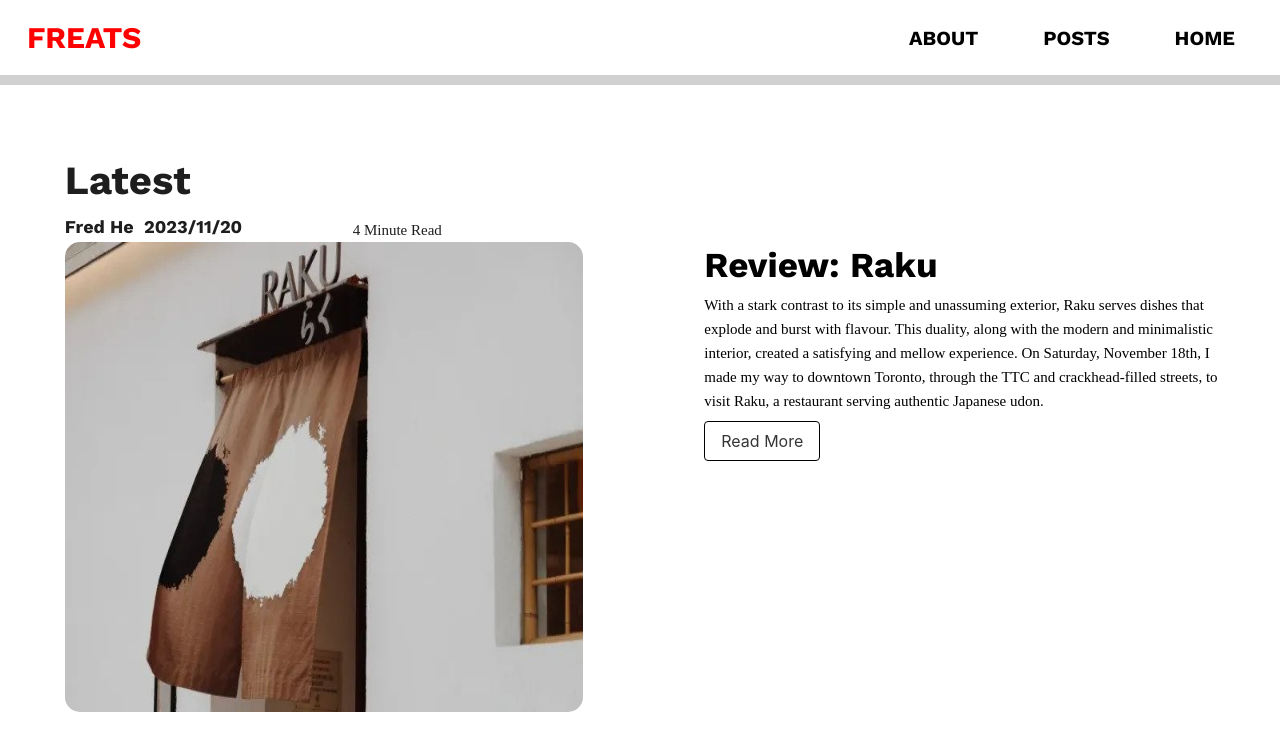
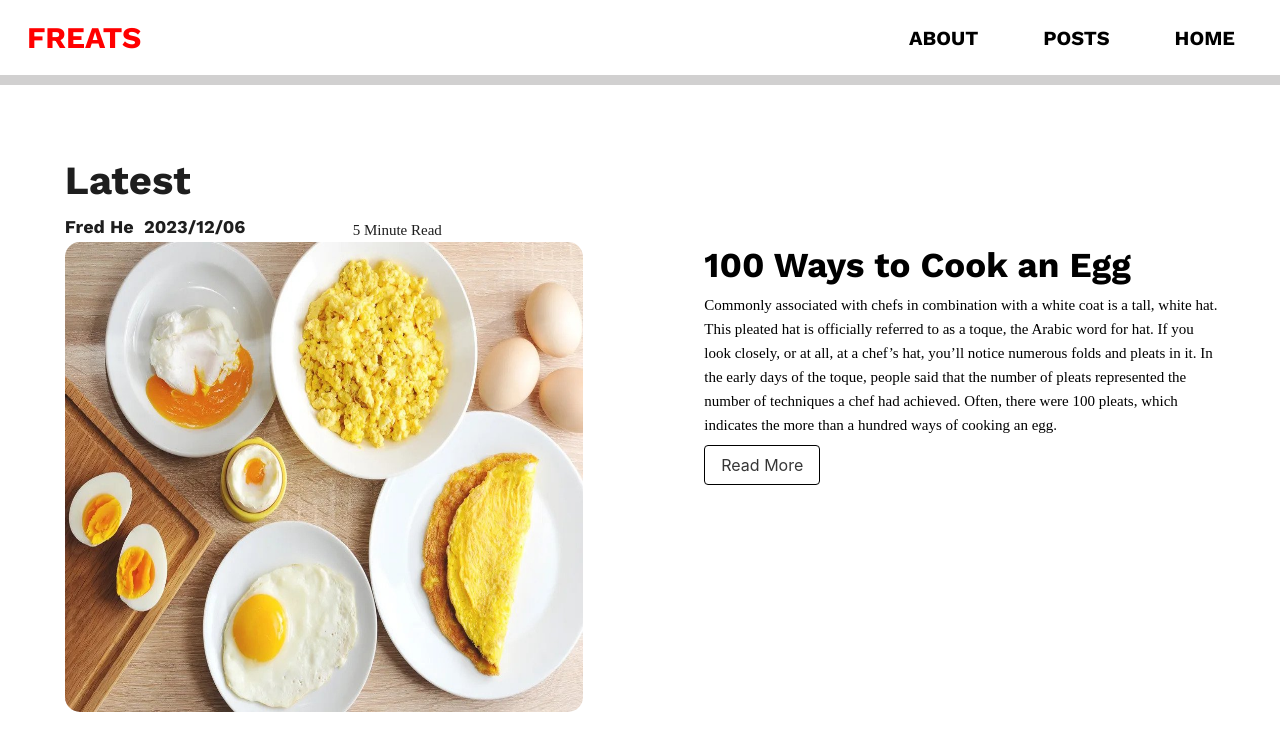
Before and after one commit to fredh2006/freats_blog, a Vue app in the folder freats-blog/: page /home in a window 1280 px wide. Shown: the top 750 px of the page. Built offline with nearby package versions, Linux system fonts and the light colour scheme; a web font is replaced by a local one.

Commit message:
new post

```diff
--- a/freats-blog/src/views/HomeView.vue
+++ b/freats-blog/src/views/HomeView.vue
@@ -11,19 +11,20 @@ import TheHighlightBanner from '../components/TheHighlightBanner.vue'
       <div class="container left column">
         <h1 class="latest">Latest</h1>
         <div class="metadata-container">
-          <div class="metadata metadata-text">Fred He&nbsp; 2023/11/20</div>
-          <div class="date metadata-text">4 Minute Read</div>
+          <div class="metadata metadata-text">Fred He&nbsp; 2023/12/06</div>
+          <div class="date metadata-text">5 Minute Read</div>
         </div>
-        <img src="../../public/raku.jpg" class="preview-image" @click="click" />
+        <img src="../../public/eggs.jpg" class="preview-image" @click="click" />
       </div>
       <div class="container right column" id="home-text">
-        <h1 class="preview-title">Review: Raku</h1>
+        <h1 class="preview-title">100 Ways to Cook an Egg</h1>
         <h1 class="preview-content">
-          With a stark contrast to its simple and unassuming exterior, Raku serves dishes that
-          explode and burst with flavour. This duality, along with the modern and minimalistic
-          interior, created a satisfying and mellow experience. On Saturday, November 18th, I made
-          my way to downtown Toronto, through the TTC and crackhead-filled streets, to visit Raku, a
-          restaurant serving authentic Japanese udon.
+          Commonly associated with chefs in combination with a white coat is a tall, white hat. This
+          pleated hat is officially referred to as a toque, the Arabic word for hat. If you look
+          closely, or at all, at a chef’s hat, you’ll notice numerous folds and pleats in it. In the
+          early days of the toque, people said that the number of pleats represented the number of
+          techniques a chef had achieved. Often, there were 100 pleats, which indicates the more
+          than a hundred ways of cooking an egg.
         </h1>
         <div class="button-container">
           <button class="button read-more" @click="click">Read More</button>
@@ -37,7 +38,7 @@ import TheHighlightBanner from '../components/TheHighlightBanner.vue'
 export default {
   methods: {
     click() {
-      this.$router.push('/posts/655c3659a441238a7fc3222f')
+      this.$router.push('/posts/65714f598781241967c452ef')
     }
   }
 }
--- a/freats-blog/src/views/PostsView.vue
+++ b/freats-blog/src/views/PostsView.vue
@@ -76,11 +76,14 @@ export default {
         .then((response) => {
           this.posts = response.data
 
+          let postCount = 0;
+
           /**
            * loops through posts and creates a post card w/ all info
            */
           for (let i = this.posts.length-1; i >= 0; i--) {
             //turns date format from dashes to slashes
+
             this.placeholder = this.posts[i].date.substring(0, 10)
             this.slashDate = this.placeholder.replace('-', '/')
             this.date = this.slashDate.replace('-', '/')
@@ -153,11 +156,13 @@ export default {
             cardContent.appendChild(para)
             card.appendChild(cardContent)
 
-            if (i % 2 == 0) {
+            if (postCount % 2 == 0) {
+              leftColumn.appendChild(card)
+            } else {
               rightColumn.appendChild(card)
-            } else {
-              leftColumn.appendChild(card)
             }
+            postCount++;
+
           }
         })
         .catch((err) => {
```
Also changed, not shown: freats-blog/public/eggs.jpg (added), 16 other files (tests, documents, lock files or other folders).
